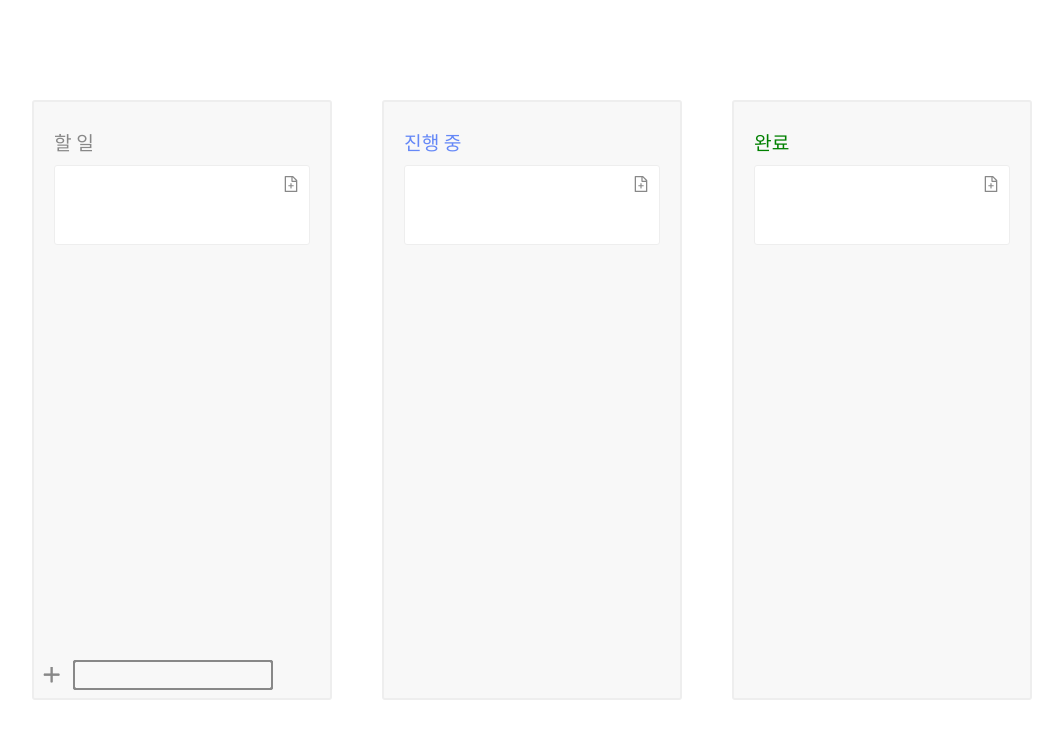
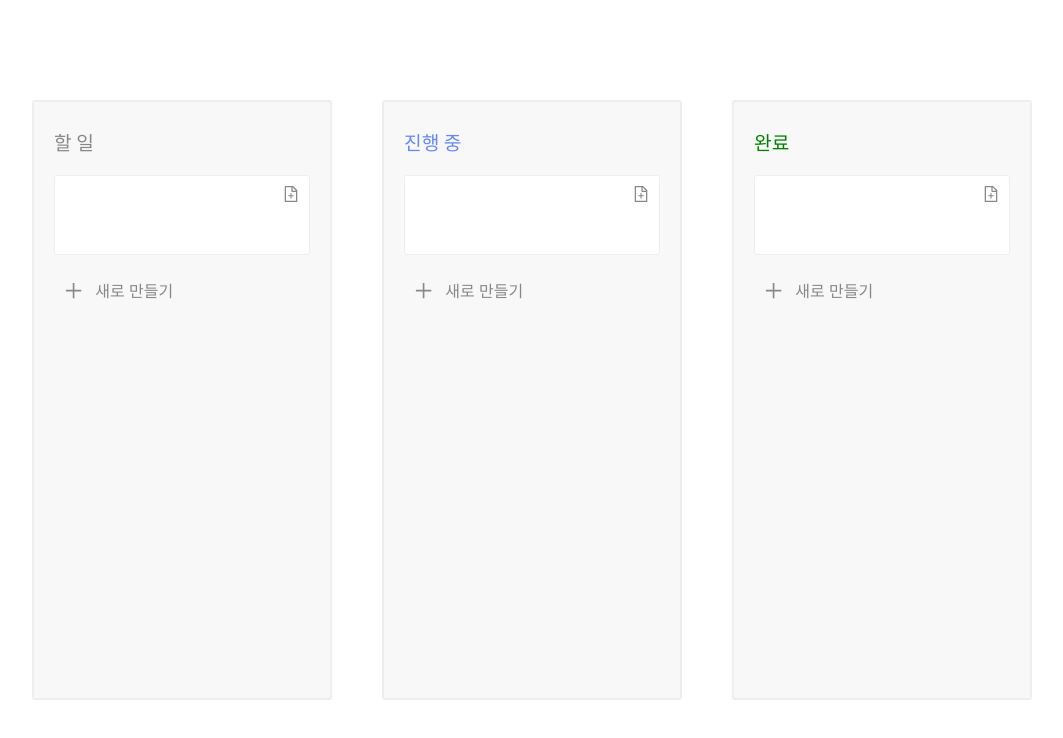
Before and after one commit to helloworld442/Team-Collaboration-Tool, a React (Vite) app: page / in a window 1280 px wide. Shown: the top 738 px of the page, without its empty margins (108-1171 px from the left). Built offline with nearby package versions, Linux system fonts and the light colour scheme.

Commit message:
fix : fix the todo form style and logic #12

```diff
--- a/package.json
+++ b/package.json
@@ -14,6 +14,7 @@
     "react": "^18.2.0",
     "react-dom": "^18.2.0",
     "react-router-dom": "^6.15.0",
+    "recoil": "^0.7.7",
     "styled-components": "^6.0.7",
     "styled-reset": "^4.5.1"
   },
--- a/src/features/todo/todoform/todoform.component.jsx
+++ b/src/features/todo/todoform/todoform.component.jsx
@@ -1,11 +1,12 @@
-import { TodoFormInput } from "../../ui/input/input.component";
+import Button from "../../ui/button/button.component";
 import { TodoFormIcon, TodoFormStyle } from "./todoform.style";
 
-const TodoForm = ({ form, onInsert, onSubmit }) => {
+const TodoForm = () => {
   return (
-    <TodoFormStyle onSubmit={onSubmit}>
-      <TodoFormIcon />
-      <TodoFormInput value={form} onChange={onInsert} />
+    <TodoFormStyle>
+      <Button width="280px" height="30px">
+        <TodoFormIcon /> 새로 만들기
+      </Button>
     </TodoFormStyle>
   );
 };
--- a/src/features/todo/todoform/todoform.container.jsx
+++ b/src/features/todo/todoform/todoform.container.jsx
@@ -1,17 +1,8 @@
 import { useState } from "react";
 import TodoForm from "./todoform.component";
 
-const TodoFormContainer = () => {
-  const [form, setForm] = useState("");
-
-  const onChangeInput = (e) => setForm(e.target.value);
-
-  const onSubmitInput = (e) => {
-    e.preventDefault();
-    setForm("");
-  };
-
-  return <TodoForm form={form} onInsert={onChangeInput} onSubmit={onSubmitInput} />;
+const TodoFormContainer = ({ label }) => {
+  return <TodoForm />;
 };
 
 export default TodoFormContainer;
--- a/src/features/todo/todoform/todoform.style.js
+++ b/src/features/todo/todoform/todoform.style.js
@@ -2,11 +2,7 @@ import { PlusOutlined } from "@ant-design/icons";
 import { styled } from "styled-components";
 
 export const TodoFormStyle = styled.form`
-  position: absolute;
-  bottom: 0;
-  left: 0;
-  width: 300px;
-  padding: 10px;
+  width: 100%;
   box-sizing: border-box;
   display: flex;
   flex-direction: row;
--- a/src/features/todo/todolist/todolist.component.jsx
+++ b/src/features/todo/todolist/todolist.component.jsx
@@ -1,7 +1,7 @@
 import { useState } from "react";
-import { TodoListInput } from "../../ui/input/input.component";
 import { TodoItemStyle, TodoListStyle, TodoListTitle, TodoUpdateIcon } from "./todolist.style";
 import TodoFormContainer from "../todoform/todoform.container";
+import Input from "../../ui/input/input.component";
 
 const labelDict = {
   todo: "할 일",
@@ -26,7 +26,7 @@ const TodoItem = () => {
 
   return (
     <TodoItemStyle>
-      <TodoListInput isActive={isActive} />
+      <Input isActive={isActive} />
       <TodoUpdateIcon onClick={onClickUpdateIcon} />
     </TodoItemStyle>
   );
--- a/src/features/todo/todolist/todolist.style.js
+++ b/src/features/todo/todolist/todolist.style.js
@@ -21,6 +21,9 @@ export const TodoListStyle = styled.ul`
   border: 2px solid #eee;
   border-radius: 3px;
   background: #f8f8f8;
+  display: flex;
+  flex-direction: column;
+  gap: 10px;
 `;
 
 export const TodoListTitle = styled.h4`
--- /dev/null
+++ b/src/features/ui/button/button.component.jsx
@@ -0,0 +1,11 @@
+import { ButtonStyle } from "./button.style";
+
+const Button = ({ children, width, height }) => {
+  return (
+    <ButtonStyle width={width} height={height}>
+      {children}
+    </ButtonStyle>
+  );
+};
+
+export default Button;
--- /dev/null
+++ b/src/features/ui/button/button.style.js
@@ -0,0 +1,23 @@
+import { styled } from "styled-components";
+
+export const ButtonStyle = styled.button`
+  width: ${(props) => props.width};
+  height: ${(props) => props.height};
+  padding: 10px;
+  border: none;
+  outline: none;
+  box-sizing: content-box;
+  background: transparent;
+  font-size: 1rem;
+  font-weight: bold;
+  display: flex;
+  justify-content: flex-start;
+  align-items: center;
+  color: #888;
+
+  &:hover {
+    border-radius: 3px;
+    background-color: #eee;
+    color: #333;
+  }
+`;
--- a/src/features/ui/input/input.component.jsx
+++ b/src/features/ui/input/input.component.jsx
@@ -1,11 +1,7 @@
-import { TodoInputStyle } from "./input.style";
+import { InputStyle } from "./input.style";
 
-const TodoListInput = ({ value, isActive, onChange }) => {
-  return <TodoInputStyle type="text" name="title" disabled={!isActive} />;
+const Input = ({ value, isActive, onChange }) => {
+  return <InputStyle type="text" name="title" disabled={!isActive} />;
 };
 
-const TodoFormInput = ({ value, onChange }) => {
-  return <TodoInputStyle type="text" name="title" value={value} onChange={onChange} />;
-};
-
-export { TodoListInput, TodoFormInput };
+export default Input;
--- a/src/features/ui/input/input.style.js
+++ b/src/features/ui/input/input.style.js
@@ -1,6 +1,6 @@
 import { styled } from "styled-components";
 
-export const TodoInputStyle = styled.input`
+export const InputStyle = styled.input`
   width: 200px;
   height: 30px;
   padding: 6px;
```
Also changed, not shown: 1 other file (tests, documents, lock files or other folders).
